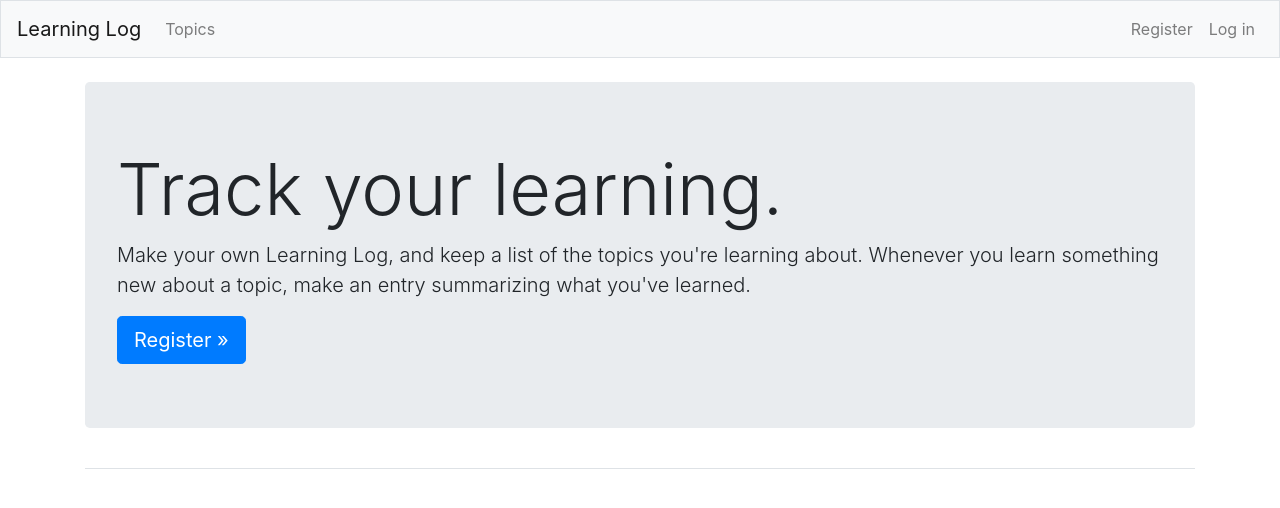
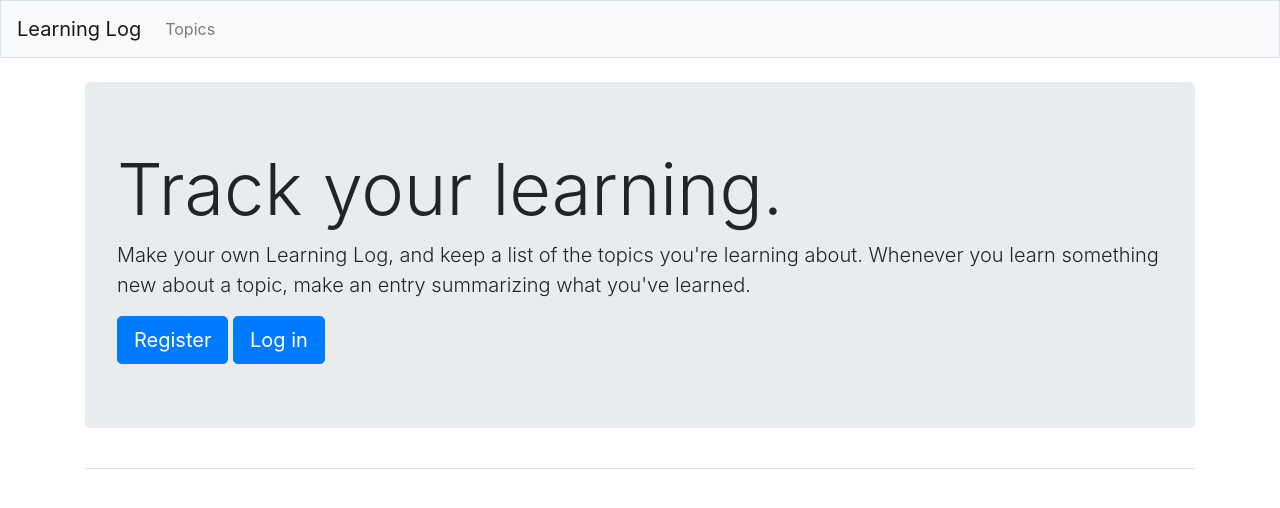
Before and after one commit to vladkuz-vk/dj-prj, a Django app: page / in a window 1280 px wide. Shown: the top 508 px of the page. Run offline with Django 4.2, Linux system fonts and the light colour scheme; some libraries are stand-ins or nearby versions.

Commit message:
Delete topic added, register and log in buttons redesigned, 404 for topic and entry added

```diff
--- a/learning_logs/forms.py
+++ b/learning_logs/forms.py
@@ -13,5 +13,5 @@ class EntryForm(forms.ModelForm):
     class Meta:
         model = Entry
         fields = ['text']
-        labels = {'text': 'Entry:'}
+        labels = {'text': 'Entry'}
         widgets = {'text': forms.Textarea(attrs={'cols': 80})}
--- a/learning_logs/templates/learning_logs/base.html
+++ b/learning_logs/templates/learning_logs/base.html
@@ -38,13 +38,6 @@
           <li class="nav-item">
             <a class="nav-link" href="{% url 'users:logout' %}">Log out</a>
           </li>
-          {% else %}
-            <li class="nav-item">
-              <a class="nav-link" href="{% url 'users:register' %}">Register</a>
-            </li>
-            <li class="nav-item">
-              <a class="nav-link" href="{% url 'users:login' %}">Log in</a>
-            </li>
           {% endif %}
         </ul>
       </div>
--- a/learning_logs/templates/learning_logs/index.html
+++ b/learning_logs/templates/learning_logs/index.html
@@ -9,7 +9,11 @@
       Whenever you learn something new about a topic,
       make an entry summarizing what you've learned.</p>
 
-    <a class="btn btn-lg btn-primary" href="{% url 'users:register' %}"
-       role="button">Register &raquo;</a>
+    {% if user.is_authenticated %}
+    {% else %}
+      <a class="btn btn-lg btn-primary" href="{% url 'users:register' %}" role="button">Register</a>
+      <a class="btn btn-lg btn-primary" href="{% url 'users:login' %}" role="button">Log in</a>
+    {% endif %}
+
   </div>
 {% endblock page_header %}
--- a/learning_logs/templates/learning_logs/topic.html
+++ b/learning_logs/templates/learning_logs/topic.html
@@ -8,6 +8,7 @@
 {% block content %}
   <p>
     <a class="btn btn-primary" href="{% url 'learning_logs:new_entry' topic.id %}" role="button"><i class="fa fa-plus" aria-hidden="true"></i> Add new entry</a>
+    <a class="btn btn-danger" href="{% url 'learning_logs:delete_topic' topic.id %}" role="button"><i class="fa fa-trash-o" aria-hidden="true"></i> Delete a topic</a>
   </p>
   {% for entry in entries %}
     <div class="card mb-3">
--- a/learning_logs/urls.py
+++ b/learning_logs/urls.py
@@ -20,4 +20,6 @@ urlpatterns = [
     path('edit_entry/<int:entry_id>/', views.edit_entry, name='edit_entry'),
     # Удаление записи
     path('delete_entry/<int:entry_id>', views.delete_entry, name='delete_entry'),
+    # Удаление темы
+    path('delete_topic/<int:topic_id>', views.delete_topic, name='delete_topic'),
 ]
--- a/learning_logs/views.py
+++ b/learning_logs/views.py
@@ -1,4 +1,4 @@
-from django.shortcuts import render, redirect
+from django.shortcuts import render, redirect, get_object_or_404
 from django.contrib.auth.decorators import login_required
 from django.http import Http404
 
@@ -25,7 +25,7 @@ def topics(request):
 @login_required
 def topic(request, topic_id):
     """Выводит одну тему и все ее записи"""
-    topic = Topic.objects.get(id=topic_id)
+    topic = get_object_or_404(Topic, pk=topic_id)
     check_topic_owner(request, topic)
 
     entries = topic.entry_set.order_by('-date_added')
@@ -53,10 +53,19 @@ def new_topic(request):
     return render(request, 'learning_logs/new_topic.html', context)
 
 
+def delete_topic(request, topic_id):
+    """Удаляет существующую тему"""
+    topic = get_object_or_404(Topic, pk=topic_id)
+    check_topic_owner(request, topic)
+
+    topic.delete()
+    return redirect('learning_logs:topics')
+
+
 @login_required
 def new_entry(request, topic_id):
     """Добавляет новую запись по конкретной теме"""
-    topic = Topic.objects.get(id=topic_id)
+    topic = get_object_or_404(Topic, pk=topic_id)
     check_topic_owner(request, topic)
     if request.method != 'POST':
         # Данные не отправлялись, создается пустая форма
@@ -78,7 +87,7 @@ def new_entry(request, topic_id):
 @login_required
 def edit_entry(request, entry_id):
     """Редактирует существующую запись"""
-    entry = Entry.objects.get(id=entry_id)
+    entry = get_object_or_404(Entry, pk=entry_id)
     topic = entry.topic
     check_topic_owner(request, topic)
 
@@ -99,7 +108,7 @@ def edit_entry(request, entry_id):
 @login_required
 def delete_entry(request, entry_id):
     """Удаляет существующую запись"""
-    entry = Entry.objects.get(id=entry_id)
+    entry = get_object_or_404(Entry, pk=entry_id)
     topic = entry.topic
     check_topic_owner(request, topic)
 
```
